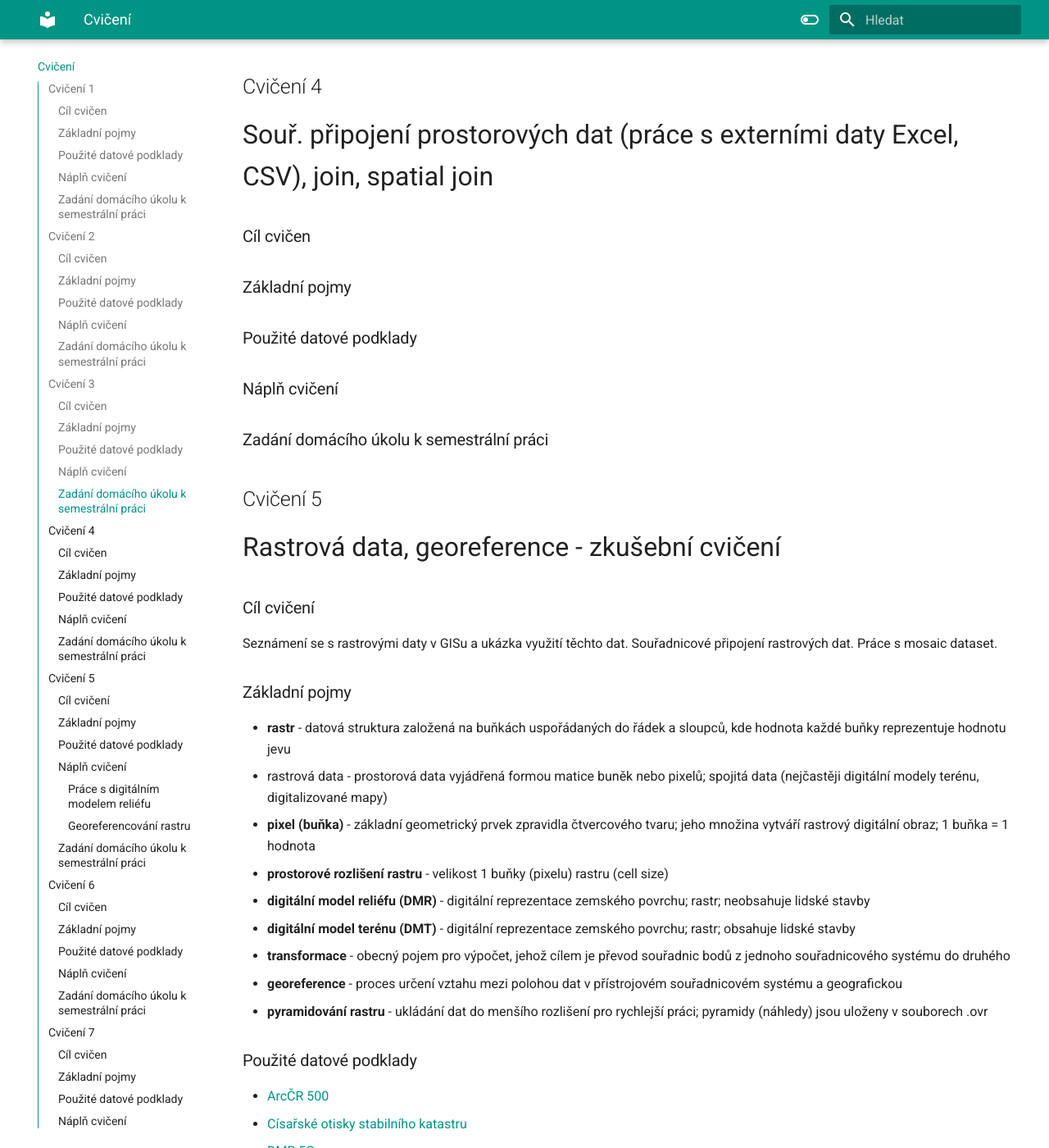
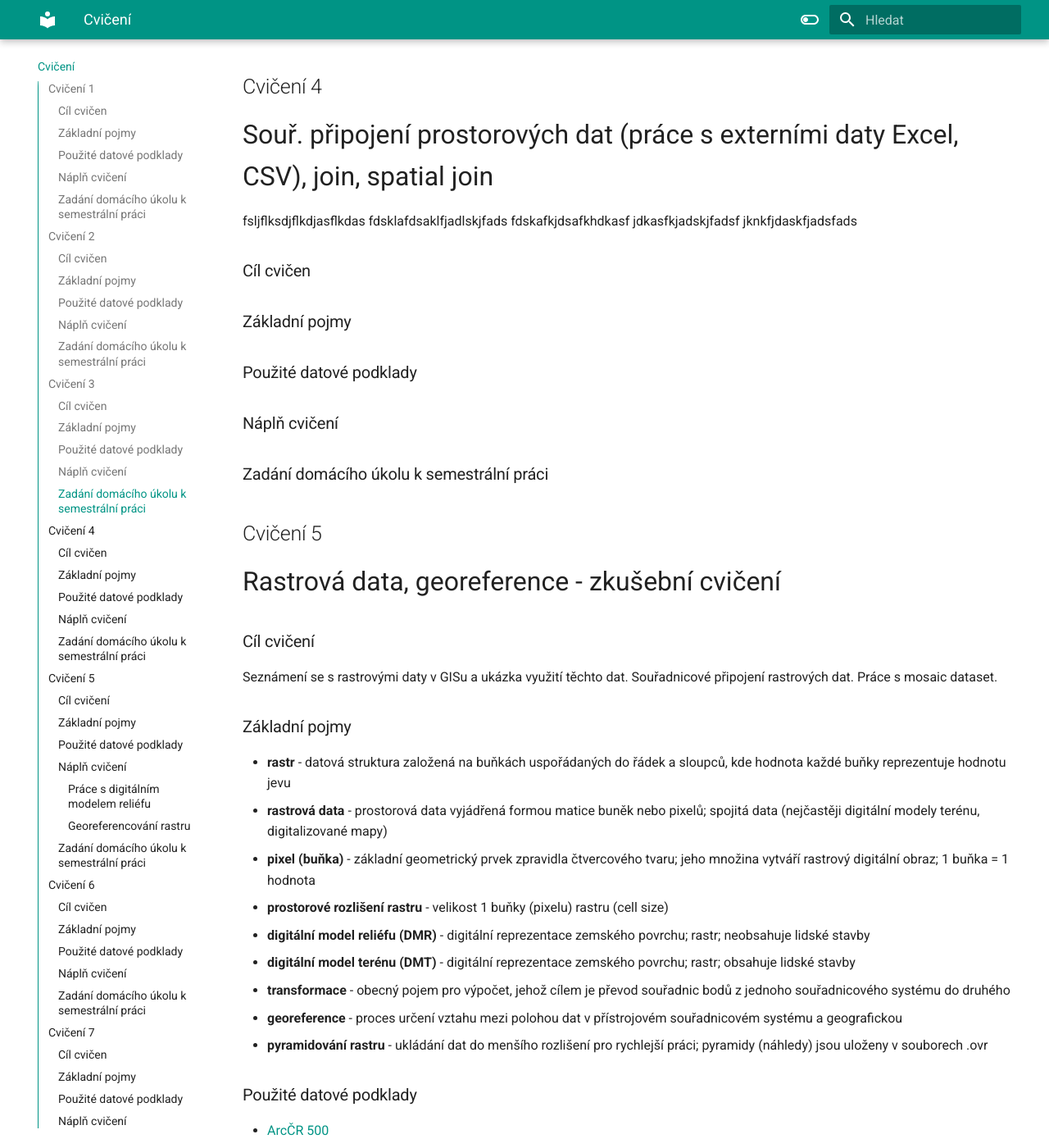
Before and after one commit to k155gis0/gis1, an MkDocs documentation site: the page built from docs/cviceni.md, in a window 1280 px wide and 1400 px high, scrolled down 1621 px. Shown: the whole window at 82% size. Built offline with MkDocs 1.6.1 and Material for MkDocs 9.7.7, drawn with Linux system fonts in a browser that asks for light colours.

Commit message:
update cviceni 4

```diff
--- a/docs/cviceni.md
+++ b/docs/cviceni.md
@@ -3,7 +3,6 @@
 ## Cvičení 1
 
 <span style="font-size:2em;">Úvod do práce v prostředí ArcGIS, datové formáty, geodatabáze
-
 </span>
 
 ### Cíl cvičen
@@ -59,6 +58,12 @@ hgjhghjghjg
 <span style="font-size:2em;">Souř. připojení prostorových dat (práce s externími daty Excel, CSV), join, spatial join
 </span>
 
+fsljflksdjflkdjasflkdas
+fdsklafdsaklfjadlskjfads
+fdskafkjdsafkhdkasf
+jdkasfkjadskjfadsf
+jknkfjdaskfjadsfads
+
 ### Cíl cvičen
 
 ### Základní pojmy
@@ -81,7 +86,7 @@ Seznámení se s rastrovými daty v GISu a ukázka využití těchto dat. Souřa
 ### Základní pojmy
 
 - **rastr** - datová struktura založená na buňkách uspořádaných do řádek a sloupců, kde hodnota každé buňky reprezentuje hodnotu jevu
-  - rastrová data - prostorová data vyjádřená formou matice buněk nebo pixelů; spojitá data (nejčastěji digitální modely terénu, digitalizované mapy)
+  - **rastrová data** - prostorová data vyjádřená formou matice buněk nebo pixelů; spojitá data (nejčastěji digitální modely terénu, digitalizované mapy)
   - **pixel (buňka)** - základní geometrický prvek zpravidla čtvercového tvaru; jeho množina vytváří rastrový digitální obraz; 1 buňka = 1 hodnota
   - **prostorové rozlišení rastru** - velikost 1 buňky (pixelu) rastru (cell size)
   - **digitální model reliéfu (DMR)** - digitální reprezentace zemského povrchu; rastr; neobsahuje lidské stavby
```
Also changed, not shown: README.md (+3 -0 lines).
